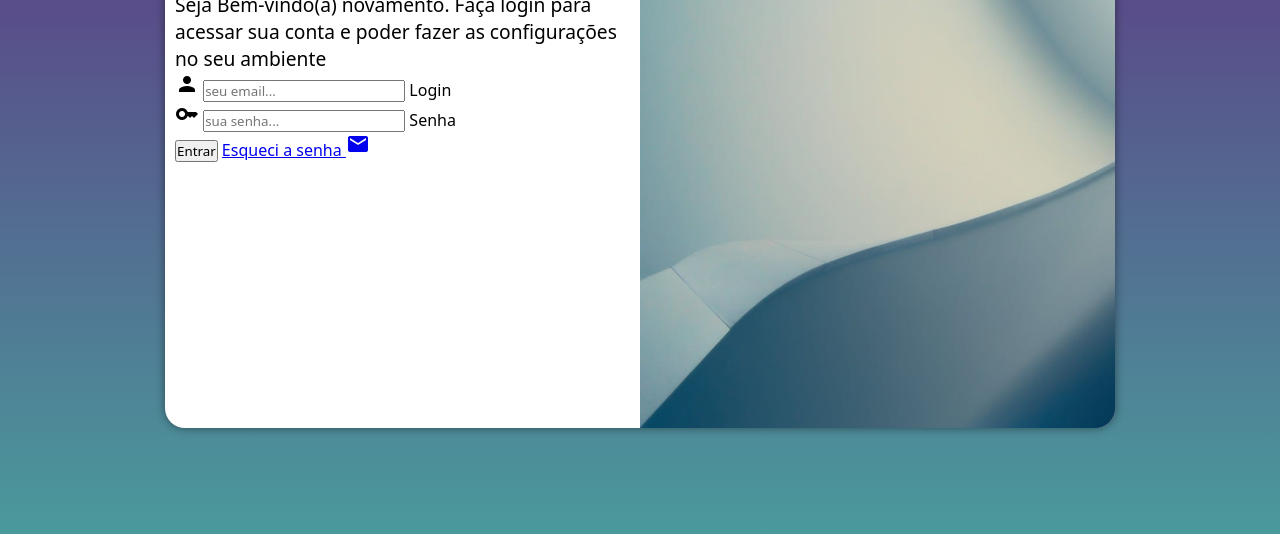
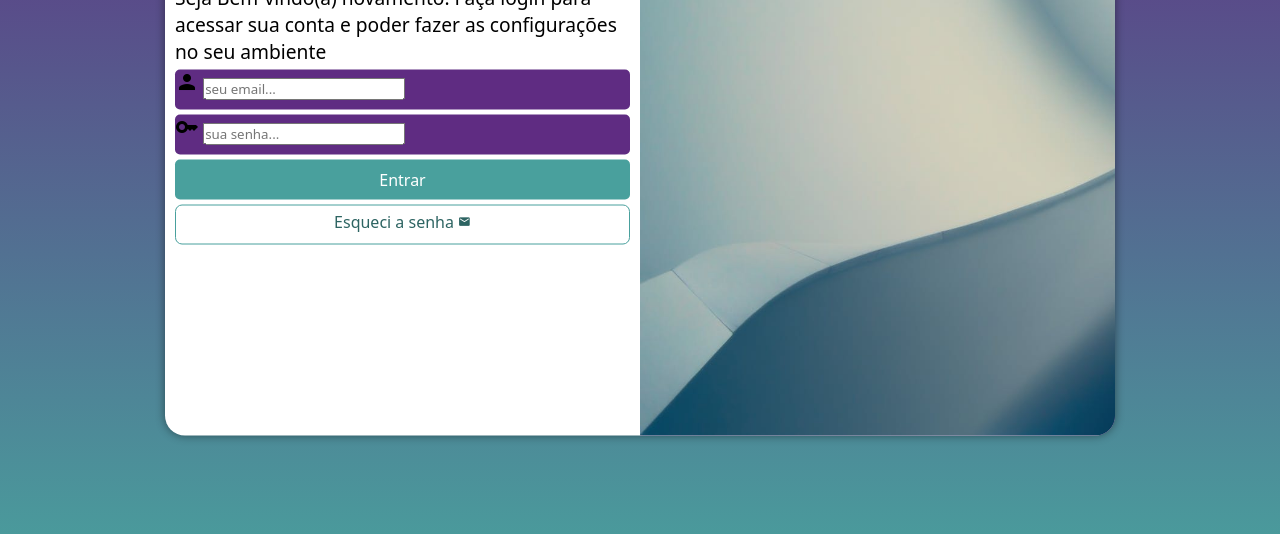
Before and after one commit to luisfmessias/projeto-login, a plain HTML site: page index.html in a window 1280 px wide. Shown: the part 222-756 px from the top of the page. Drawn offline with Linux system fonts and the light colour scheme.

Commit message:
formatação form

```diff
--- a/estilos/style.css
+++ b/estilos/style.css
@@ -32,8 +32,8 @@ section#login{
     transform: translate(-50%,-50%);
     overflow: hidden;
     background-color: white;
-    width: 250px;
-    height: 500px;
+    width: 250.9px;
+    height: 515px;
     border-radius: 20px;
     box-shadow: 0px 0px 10px rgba(0, 0, 0, 0.452);
     transition: width .3s, height .3s;
@@ -61,3 +61,58 @@ section#login>div#formulario{
 #formulario p{
     font-size: 0.8em;
 }
+
+form> div.campo{
+
+    display: block;
+    background-color: #5f2c82;
+    width: 100%;
+    height: 40px;
+    border-radius: 5px;
+    margin: 5px 0px;
+}
+
+form label{
+    display: none;
+}
+
+form> input[type=submit]{
+    display: block;
+    font-size: 1em;
+    width: 100%;
+    height: 40px;
+    background-color: #49a09d;
+    color: white;
+    border: none;
+    border-radius: 5px;
+}
+
+form> input[type=submit]:hover{
+    background-color: #2d6462;
+    cursor: pointer;
+}
+
+form> a.botao{
+
+    display: block;
+    text-align: center;
+    font-size: 1em;
+    width: 100%;
+    height: 40px;
+    padding-top: 5px;
+    margin-top: 5px;
+    background-color: white;
+    color: #2d6462;
+    border: 1px solid #49a09d;
+    border-radius: 7px;
+    text-decoration: none;
+}
+
+
+form> a.botao:hover{
+    background-color: #6cd3cf;
+}
+
+form> a.botao> i{
+    font-size: 0.8em;
+}
--- a/index.html
+++ b/index.html
@@ -35,7 +35,7 @@
                     </div>
 
                     <input type="submit" value="Entrar">
-                    <a href="esqueci.html">
+                    <a href="esqueci.html" class="botao">
                         Esqueci a senha <i class="material-icons">mail</i>
                     </a>
                 </form>
```
